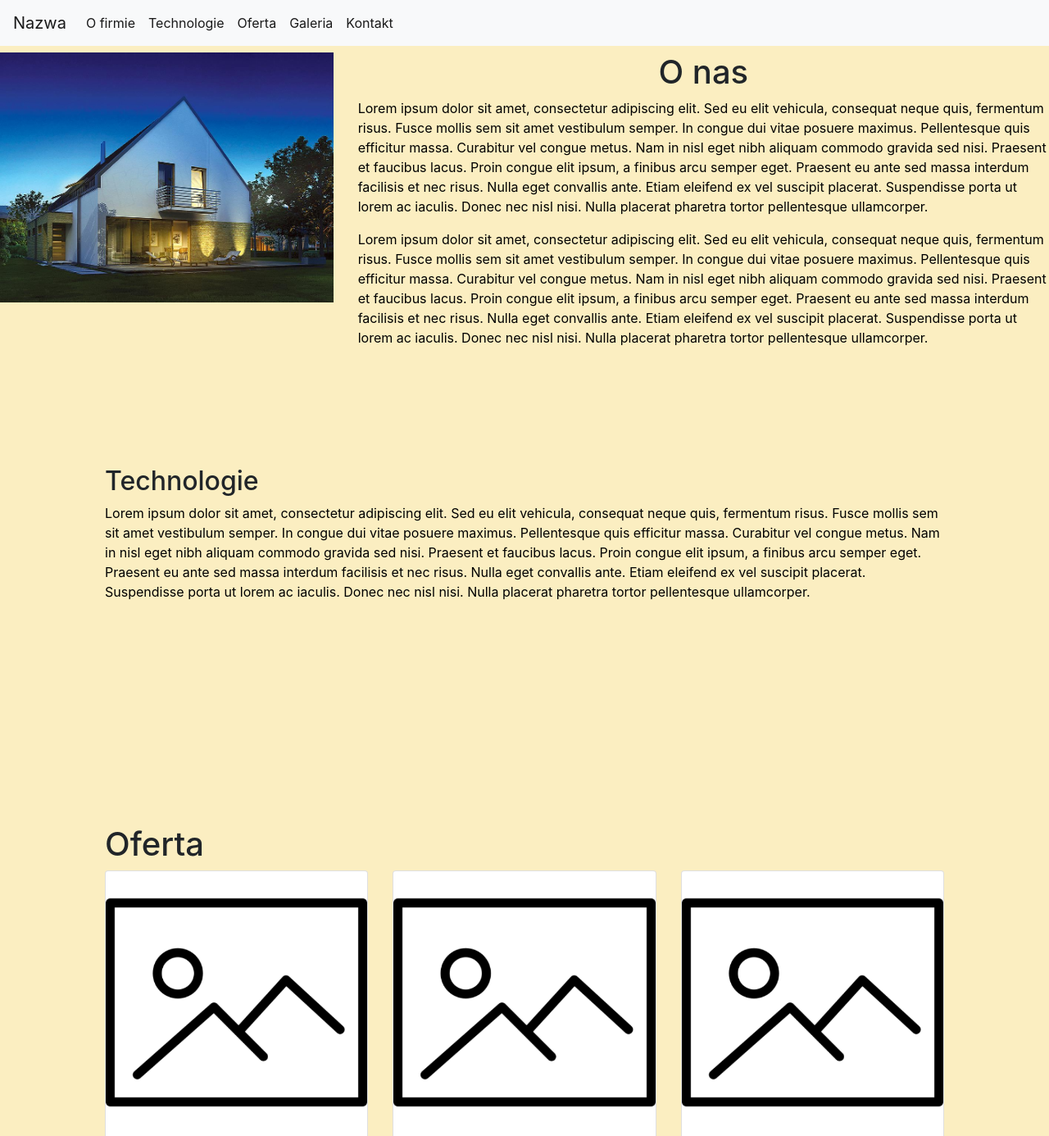
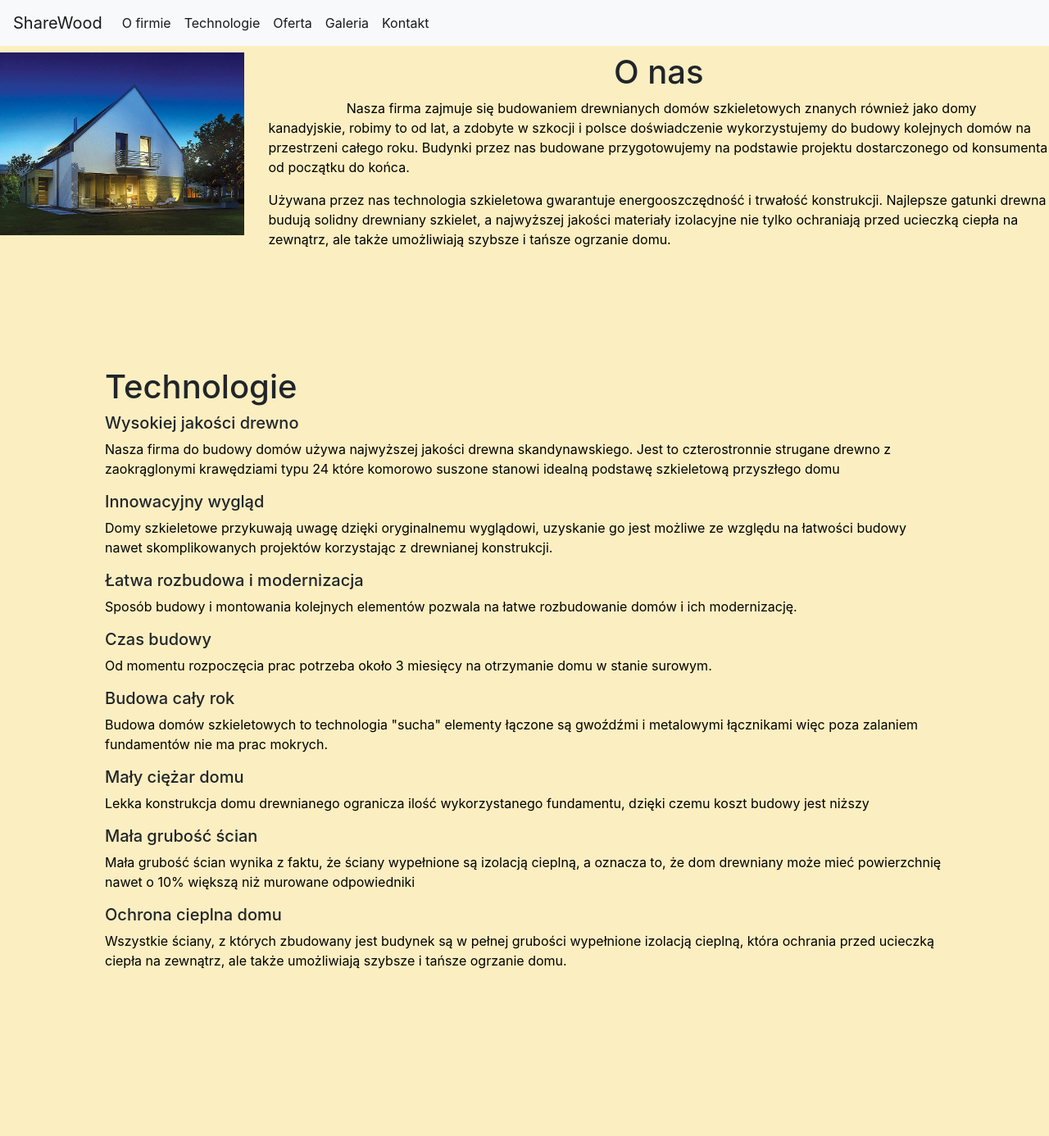
Before and after one commit to Gumkoman/BudowlanaStrona, a plain HTML site: page index.html in a window 1280 px wide. Shown: the top 1386 px of the page at 82% size. Drawn offline with nearby package versions, Linux system fonts and the light colour scheme.

Commit message:
text update

```diff
--- a/index.html
+++ b/index.html
@@ -4,7 +4,7 @@
     <head>
         <meta charset="utf-8">
         <meta http-equiv="X-UA-Compatible" content="IE=edge">
-        <title>Strona budowalana</title>
+        <title>Sharewood</title>
         <meta name="description" content="Interaktywny poradnik szybkiego startu dla Brackets.">
 
 
@@ -22,7 +22,7 @@
 <!-- Intro -->
 <div class="intro">
 <nav class="navbar navbar-expand-lg navbar-light bg-light fixed-top">
-  <a class="navbar-brand" href="#">Nazwa</a>
+  <a class="navbar-brand" href="#">ShareWood</a>
   <button class="navbar-toggler" type="button" data-toggle="collapse" data-target="#navbarNavAltMarkup" aria-controls="navbarNavAltMarkup" aria-expanded="false" aria-label="Toggle navigation">
     <span class="navbar-toggler-icon"></span>
   </button>
@@ -49,16 +49,16 @@
 <div class="about">
 
     <div class="row">
-        <div class="col-12  col-md-4">
+        <div class="col-12  col-md-3">
             <img src="123.jpg" class="img-fluid aboutImage" alt="Responsive image">
         </div>
-        <div class="col-12 col-md-8">
+        <div class="col-12 col-md-9">
         <h1 class="text-center"><a name="aboutLink">O nas</a></h1>
-        <p class="font-weight-normal">Lorem ipsum dolor sit amet, consectetur adipiscing elit. Sed eu elit vehicula, consequat neque quis, fermentum risus. Fusce mollis sem sit amet vestibulum semper. In congue dui vitae posuere maximus. Pellentesque quis efficitur massa. Curabitur vel congue metus. Nam in nisl eget nibh aliquam commodo gravida sed nisi. Praesent et faucibus lacus. Proin congue elit ipsum, a finibus arcu semper eget. Praesent eu ante sed massa interdum facilisis et nec risus. Nulla eget convallis ante. Etiam eleifend ex vel suscipit placerat. Suspendisse porta ut lorem ac iaculis. Donec nec nisl nisi. Nulla placerat pharetra tortor pellentesque ullamcorper.</p>
+        <p class="font-weight-normal" style="text-indent: 10%; ">       Nasza firma zajmuje się budowaniem drewnianych domów szkieletowych znanych również jako domy kanadyjskie, robimy to od lat, a zdobyte w szkocji i polsce doświadczenie wykorzystujemy do budowy kolejnych domów na przestrzeni całego roku. Budynki przez nas budowane przygotowujemy na podstawie projektu dostarczonego od konsumenta od początku do końca. </p>
         <div clas="fff">
 
         </div>
-         <p class="font-weight-normal">Lorem ipsum dolor sit amet, consectetur adipiscing elit. Sed eu elit vehicula, consequat neque quis, fermentum risus. Fusce mollis sem sit amet vestibulum semper. In congue dui vitae posuere maximus. Pellentesque quis efficitur massa. Curabitur vel congue metus. Nam in nisl eget nibh aliquam commodo gravida sed nisi. Praesent et faucibus lacus. Proin congue elit ipsum, a finibus arcu semper eget. Praesent eu ante sed massa interdum facilisis et nec risus. Nulla eget convallis ante. Etiam eleifend ex vel suscipit placerat. Suspendisse porta ut lorem ac iaculis. Donec nec nisl nisi. Nulla placerat pharetra tortor pellentesque ullamcorper.</p>
+         <p class="font-weight-normal">Używana przez nas technologia szkieletowa gwarantuje energooszczędność i trwałość konstrukcji. Najlepsze gatunki drewna budują solidny drewniany szkielet, a najwyższej jakości materiały izolacyjne nie tylko ochraniają przed ucieczką ciepła na zewnątrz, ale także umożliwiają szybsze i tańsze ogrzanie domu.</p>
         </div>
 
     </div>
@@ -70,8 +70,27 @@
 </div>
 <!-- Technologie -->
 <div class="technology">
-    <h2><a name="technologyLink">Technologie</a></h2>
-        <p class="font-weight-normal">Lorem ipsum dolor sit amet, consectetur adipiscing elit. Sed eu elit vehicula, consequat neque quis, fermentum risus. Fusce mollis sem sit amet vestibulum semper. In congue dui vitae posuere maximus. Pellentesque quis efficitur massa. Curabitur vel congue metus. Nam in nisl eget nibh aliquam commodo gravida sed nisi. Praesent et faucibus lacus. Proin congue elit ipsum, a finibus arcu semper eget. Praesent eu ante sed massa interdum facilisis et nec risus. Nulla eget convallis ante. Etiam eleifend ex vel suscipit placerat. Suspendisse porta ut lorem ac iaculis. Donec nec nisl nisi. Nulla placerat pharetra tortor pellentesque ullamcorper.</p>
+    <h1><a name="technologyLink">Technologie</a></h1>
+
+            <h5>Wysokiej jakości drewno</h5>
+<p>Nasza firma do budowy domów używa najwyższej jakości drewna skandynawskiego. Jest to czterostronnie strugane drewno z zaokrąglonymi krawędziami typu 24 które komorowo suszone stanowi idealną podstawę szkieletową przyszłego domu</p>
+                <h5>Innowacyjny wygląd</h5>
+<p>Domy szkieletowe przykuwają uwagę dzięki oryginalnemu wyglądowi, uzyskanie go jest możliwe ze względu na łatwości budowy nawet skomplikowanych projektów korzystając z drewnianej konstrukcji.</p>
+                <h5>Łatwa rozbudowa i modernizacja</h5>
+<p>Sposób budowy i montowania kolejnych elementów pozwala na łatwe rozbudowanie domów i ich modernizację.</p>
+                <h5>Czas budowy</h5>
+<p>Od momentu rozpoczęcia prac potrzeba około 3 miesięcy na otrzymanie domu w stanie surowym.</p>
+                <h5>Budowa cały rok</h5>
+<p>Budowa domów szkieletowych to technologia "sucha" elementy łączone są gwoźdźmi i metalowymi łącznikami więc poza zalaniem fundamentów nie ma prac mokrych.
+</p>
+                <h5>Mały ciężar domu</h5>
+<p>Lekka konstrukcja domu drewnianego ogranicza ilość wykorzystanego fundamentu, dzięki czemu koszt budowy jest niższy
+</p>
+                <h5>Mała grubość ścian</h5>
+<p>Mała grubość ścian wynika z faktu, że ściany wypełnione są izolacją cieplną, a oznacza to, że dom drewniany może mieć powierzchnię nawet o 10% większą niż murowane odpowiedniki</p>
+                    <h5>Ochrona cieplna domu</h5>
+<p>Wszystkie ściany, z których zbudowany jest budynek są w pełnej grubości wypełnione izolacją cieplną, która ochrania przed ucieczką ciepła na zewnątrz, ale także umożliwiają szybsze i tańsze ogrzanie domu.</p>
+
         <div clas="fff">
 </div>
         </div>
@@ -154,15 +173,15 @@
 <div class="contact">
             <div class="card mb-3" style="max-width: auto;">
   <div class="row no-gutters">
-    <div class="col-md-4">
+    <div class="col-md-2">
       <img src="buissnes.png" class="card-img" alt="..." align="left">
     </div>
-    <div class="col-md-8">
+    <div class="col-md-10">
       <div class="card-body">
         <h2><a name="contactLink">Kontakt</a></h2>
-        <p class="card-text">This is a wider card with supporting text below as a natural lead-in to additional content. This content is a little bit longer.</p>
-        <p class="card-text"><small class="text-muted">Last updated 3 mins ago</small></p>
-      </div>
+          <p class="card-text"> Kontakt telefoniczny pod numerem: 123 456 789 </p>
+          <p class="card-text"> Kontakt mailowy pod adresem: kontakt@gmail.com </p>
+    </div>
     </div>
   </div>
 </div>
```
